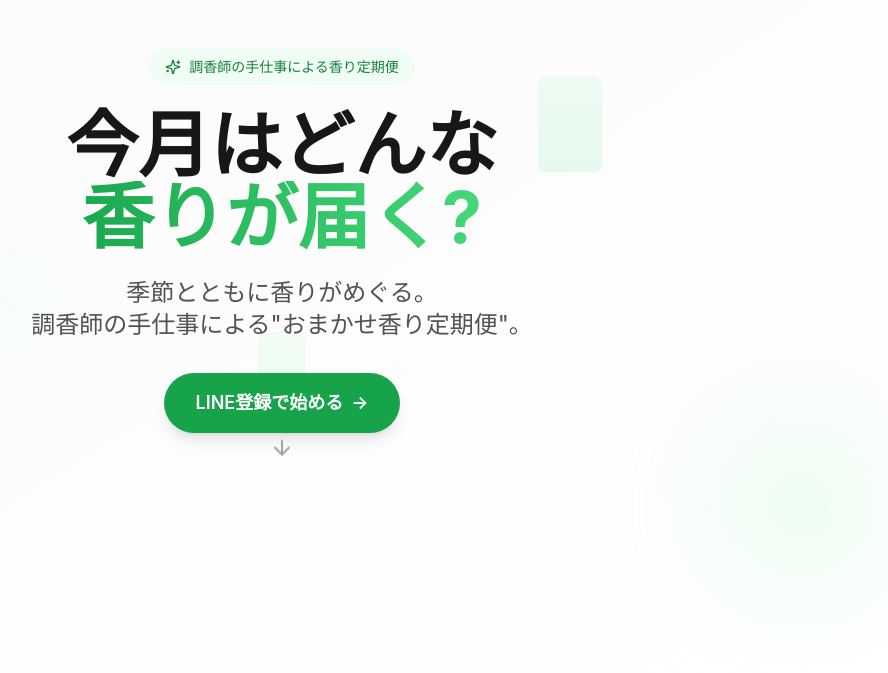
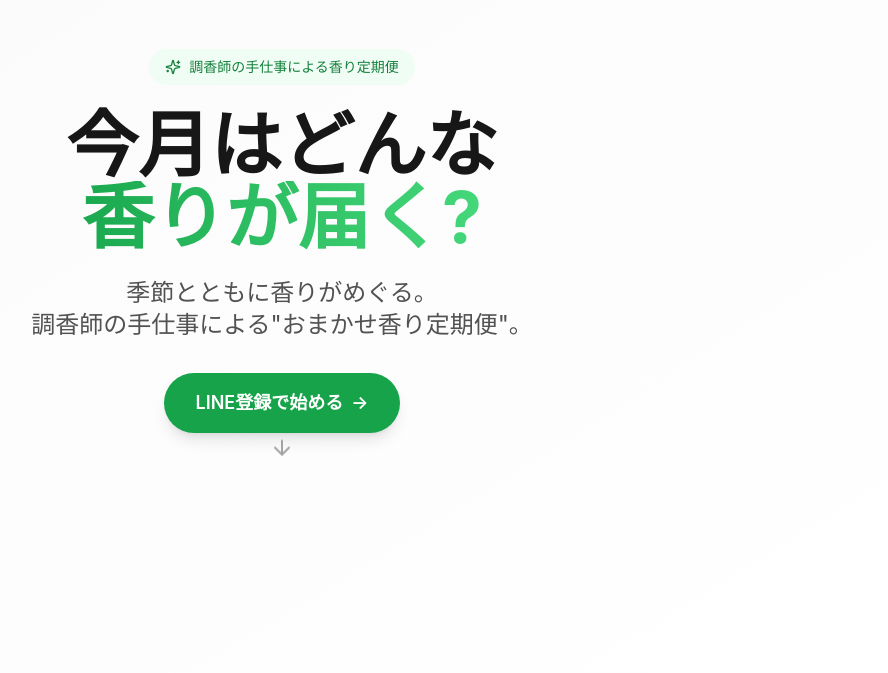
Before and after one commit to miyazakikna/fradelica-lp, a Next.js app: page / in a window 1280 px wide. Shown: the part 127-800 px from the top of the page, without its empty margins (358-1246 px from the left). Built offline with nearby package versions, Linux system fonts and the light colour scheme.

Commit message:
first commit

```diff
--- a/src/components/Hero.tsx
+++ b/src/components/Hero.tsx
@@ -6,13 +6,6 @@ import { Sparkles, ArrowDown } from 'lucide-react'
 export default function Hero() {
   return (
     <section className="relative min-h-screen flex items-center justify-center overflow-hidden bg-gradient-to-br from-gray-50 to-white">
-      {/* Background Elements */}
-      <div className="absolute inset-0">
-        <div className="absolute top-20 left-10 w-32 h-32 bg-primary-100 rounded-full blur-3xl opacity-60 animate-float"></div>
-        <div className="absolute bottom-20 right-10 w-40 h-40 bg-primary-200 rounded-full blur-3xl opacity-40 animate-float" style={{ animationDelay: '2s' }}></div>
-        <div className="absolute top-1/2 left-1/4 w-24 h-24 bg-primary-50 rounded-full blur-2xl opacity-80 animate-float" style={{ animationDelay: '4s' }}></div>
-      </div>
-
       <div className="relative z-10 max-w-6xl mx-auto px-4 text-center">
         <motion.div
           initial={{ opacity: 0, y: 30 }}
@@ -57,18 +50,6 @@ export default function Hero() {
           <ArrowDown className="w-6 h-6 text-gray-400 animate-bounce" />
         </motion.div>
       </div>
-
-      {/* Floating Fragrance Bottles */}
-      <motion.div
-        className="absolute top-1/4 right-1/4 w-16 h-24 bg-gradient-to-b from-primary-200 to-primary-300 rounded-lg opacity-20"
-        animate={{ y: [-10, 10, -10] }}
-        transition={{ duration: 4, repeat: Infinity, ease: "easeInOut" }}
-      />
-      <motion.div
-        className="absolute bottom-1/3 left-1/5 w-12 h-20 bg-gradient-to-b from-primary-100 to-primary-200 rounded-lg opacity-30"
-        animate={{ y: [10, -10, 10] }}
-        transition={{ duration: 5, repeat: Infinity, ease: "easeInOut", delay: 1 }}
-      />
     </section>
   )
 }
```
